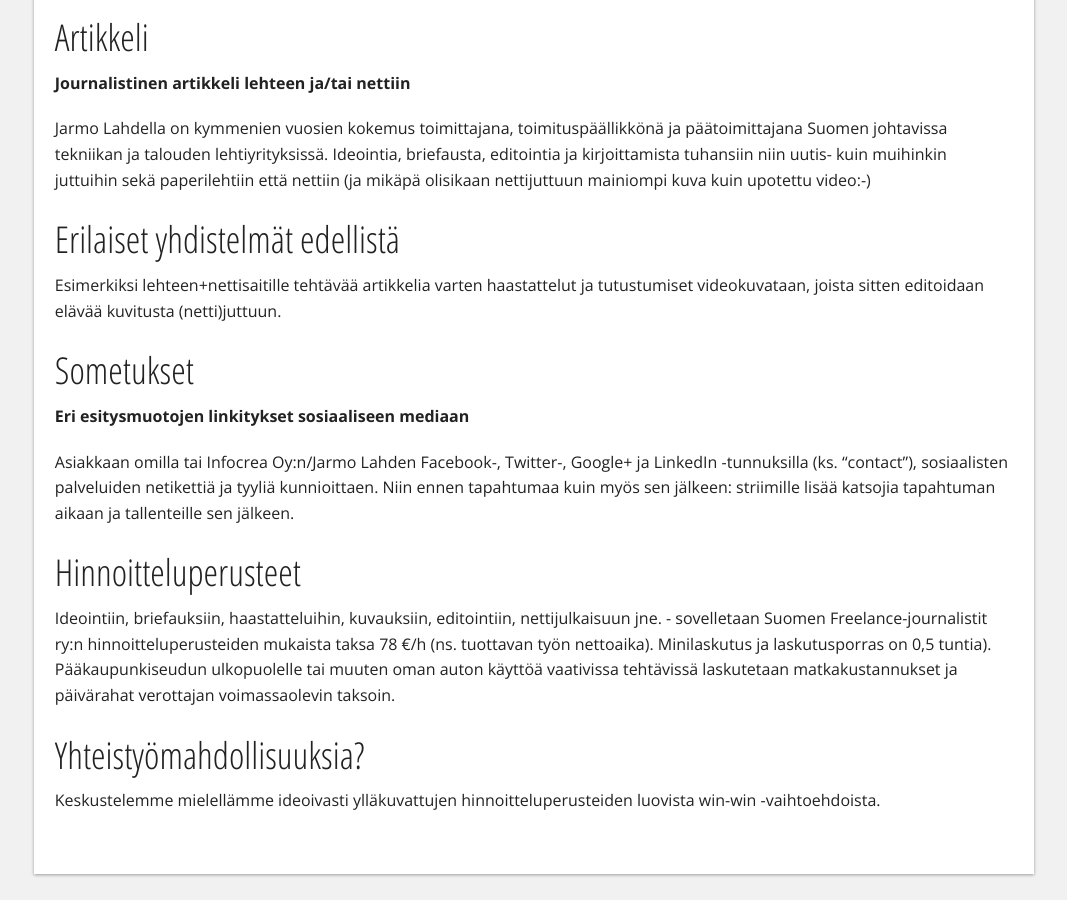
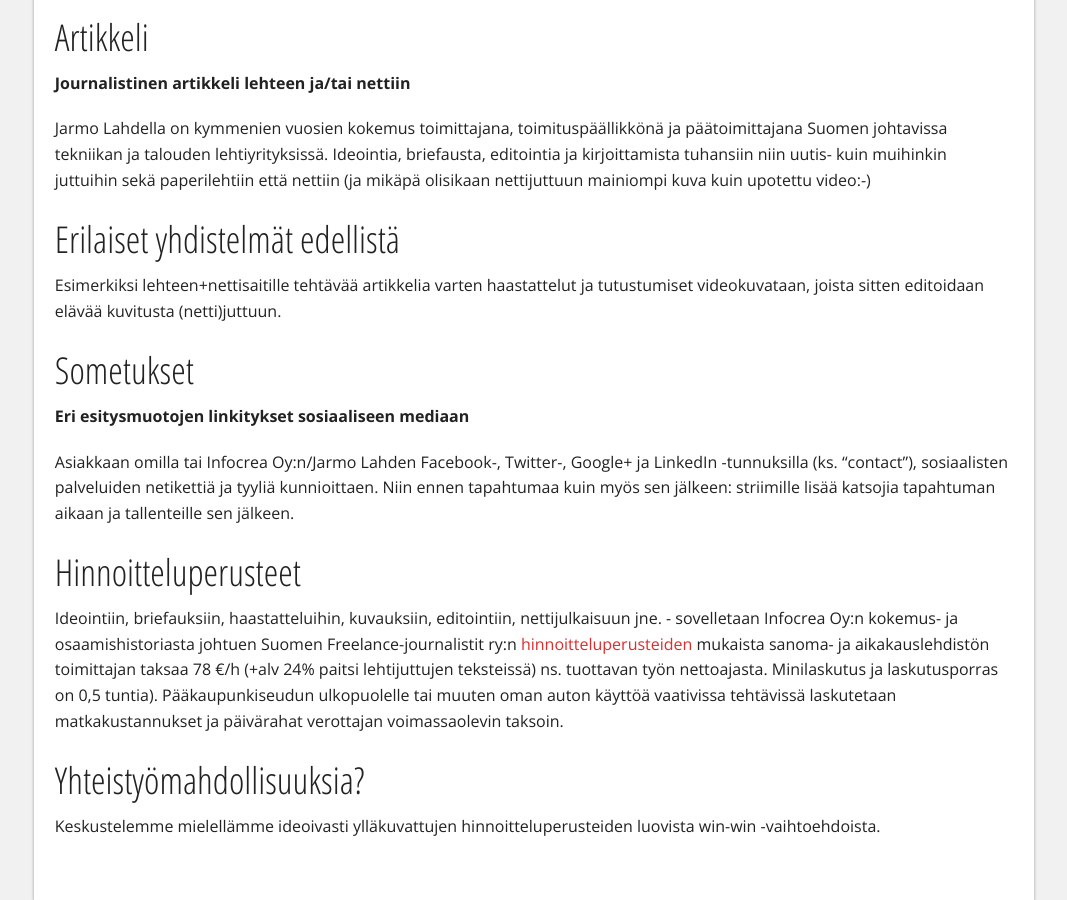
Before and after one commit to Pyppe/infocrea.fi, a Jekyll site: the page built from palvelut.markdown, in a window 1280 px wide and 900 px high, scrolled down 1526 px. Shown: the whole window, without its empty margins (106-1173 px from the left). Built offline with Jekyll 4.4.1, drawn with Linux system fonts in a browser that asks for light colours; nearby versions of some CDN libraries.

Commit message:
Palvelut hinnoittelut-osion muotoilua

```diff
--- a/palvelut.markdown
+++ b/palvelut.markdown
@@ -61,7 +61,7 @@ Asiakkaan omilla tai Infocrea Oy:n/Jarmo Lahden Facebook-, Twitter-, Google+ ja
 
 Hinnoitteluperusteet
 --------------------
-Ideointiin, briefauksiin, haastatteluihin, kuvauksiin, editointiin, nettijulkaisuun jne. - sovelletaan Suomen Freelance-journalistit ry:n hinnoitteluperusteiden mukaista taksa 78 €/h (ns. tuottavan työn nettoaika). Minilaskutus ja laskutusporras on 0,5 tuntia). Pääkaupunkiseudun ulkopuolelle tai muuten oman auton käyttöä vaativissa tehtävissä laskutetaan matkakustannukset ja päivärahat verottajan voimassaolevin taksoin.
+Ideointiin, briefauksiin, haastatteluihin, kuvauksiin, editointiin, nettijulkaisuun jne. - sovelletaan Infocrea Oy:n kokemus- ja osaamishistoriasta johtuen Suomen Freelance-journalistit ry:n [hinnoitteluperusteiden](http://uusi.freet.fi/palkkiot-ja-sopimukset/miten-free-journalisti-hinnoittelee-tyonsa/) mukaista sanoma- ja aikakauslehdistön toimittajan taksaa 78 €/h (+alv 24% paitsi lehtijuttujen teksteissä) ns. tuottavan työn nettoajasta. Minilaskutus ja laskutusporras on 0,5 tuntia). Pääkaupunkiseudun ulkopuolelle tai muuten oman auton käyttöä vaativissa tehtävissä laskutetaan matkakustannukset ja päivärahat verottajan voimassaolevin taksoin.
 
 Yhteistyömahdollisuuksia?
 -------------------------
```
